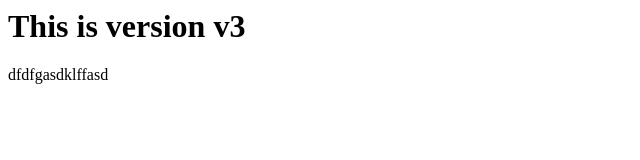
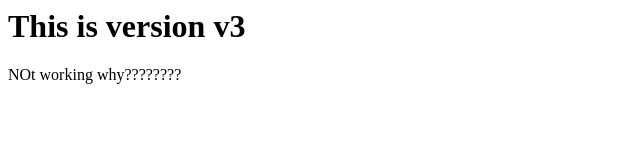
Before and after one commit to khandp/myrepo, a plain HTML site: page index.html in a window 1280 px wide. Shown: the full height of the page, 0-640 px from the left. Drawn offline with Linux system fonts and the light colour scheme.

Commit message:
This is working??

```diff
--- a/index.html
+++ b/index.html
@@ -1,5 +1,5 @@
 <html>
 
 <h1>This is version v3</h1>
-
-</html>dfdfgasdklffasd
+NOt working why????????
+</html>
```
